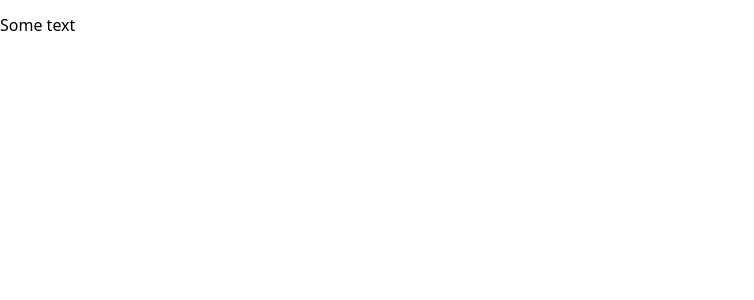
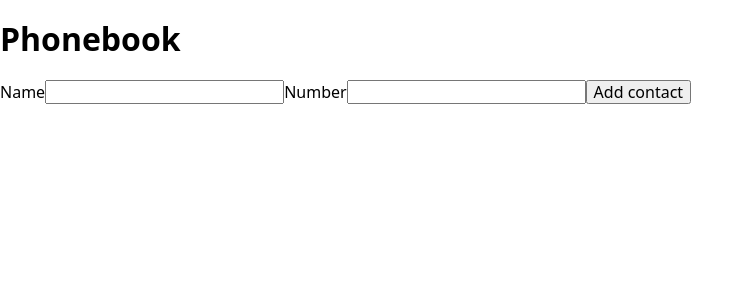
Before and after one commit to olozovik/goit-react-hw-02-phonebook, a React (Create React App) app: page / in a window 1280 px wide. Shown: the top 300 px of the page, without its empty margins (0-754 px from the left). Built offline with nearby package versions, Linux system fonts and the light colour scheme.

Commit message:
ContactForm

```diff
--- a/src/App.jsx
+++ b/src/App.jsx
@@ -1,5 +1,32 @@
-function App() {
-  return <p>Some text</p>;
+import { Component } from 'react';
+import { ContactForm } from './components/ContactForm/ContactForm';
+
+class App extends Component {
+  state = {
+    contacts: [
+      { name: 'John', id: 5, number: '555-55-54' },
+      { name: 'Sofie', id: 6, number: '555-55-55' },
+    ],
+  };
+
+  addContact = newContact => {
+    this.setState(prevState => {
+      const newContacts = [...prevState.contacts];
+      newContacts.push(newContact);
+      return {
+        contacts: newContacts,
+      };
+    });
+  };
+
+  render() {
+    return (
+      <div>
+        <h1>Phonebook</h1>
+        <ContactForm addContact={this.addContact} />
+      </div>
+    );
+  }
 }
 
 export { App };
--- /dev/null
+++ b/src/components/ContactForm/ContactForm.jsx
@@ -0,0 +1,73 @@
+import { Component } from 'react';
+import { v4 as uuidv4 } from 'uuid';
+import PropTypes from 'prop-types';
+
+class ContactForm extends Component {
+  static propTypes = {
+    addContact: PropTypes.func,
+  };
+
+  state = {
+    name: '',
+    number: '',
+  };
+
+  nameInputId = uuidv4();
+  numberInputId = uuidv4();
+
+  handleOnChange = e => {
+    this.setState({
+      [e.target.name]: e.target.value,
+    });
+  };
+
+  handleOnSubmit = e => {
+    e.preventDefault();
+    const newContact = {
+      id: uuidv4(),
+      name: this.state.name,
+      number: this.state.number,
+    };
+    this.props.addContact(newContact);
+    this.setState({
+      name: '',
+      number: '',
+    });
+  };
+
+  render() {
+    return (
+      <form autoComplete={'off'} onSubmit={this.handleOnSubmit}>
+        <label htmlFor={this.nameInputId}>
+          Name
+          <input
+            id={this.nameInputId}
+            type="text"
+            name="name"
+            pattern="^[a-zA-Zа-яА-Я]+(([' -][a-zA-Zа-яА-Я ])?[a-zA-Zа-яА-Я]*)*$"
+            title="Имя может состоять только из букв, апострофа, тире и пробелов. Например Adrian, Jacob Mercer, Charles de Batz de Castelmore d'Artagnan и т. п."
+            required
+            value={this.state.name}
+            onChange={this.handleOnChange}
+          />
+        </label>
+        <label htmlFor={this.numberInputId}>
+          Number
+          <input
+            id={this.numberInputId}
+            type="tel"
+            name="number"
+            pattern="\+?\d{1,4}?[-.\s]?\(?\d{1,3}?\)?[-.\s]?\d{1,4}[-.\s]?\d{1,4}[-.\s]?\d{1,9}"
+            title="Номер телефона должен состоять цифр и может содержать пробелы, тире, круглые скобки и может начинаться с +"
+            required
+            value={this.state.number}
+            onChange={this.handleOnChange}
+          />
+        </label>
+        <button type={'submit'}>Add contact</button>
+      </form>
+    );
+  }
+}
+
+export { ContactForm };
```
Also changed, not shown: package.json (+6 -1 lines), 2 other files (tests, documents, lock files or other folders).
